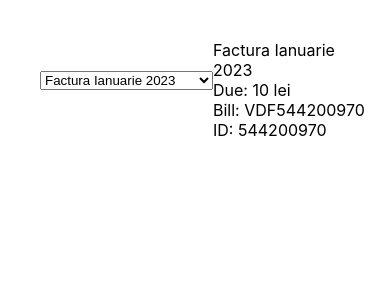
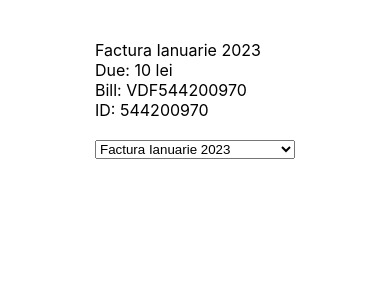
Before and after one commit to mogosbogdan/Dropdown, a React (Create React App) app: page / in a window 390 px wide. Shown: the top 300 px of the page. Built offline with nearby package versions, Linux system fonts and the light colour scheme.

Commit message:
mobile version

```diff
--- a/src/App.css
+++ b/src/App.css
@@ -7,9 +7,22 @@
 .dropdown {
   margin-left: 20px;
   align-self: center;
+  width: 200px;
+
 }
 
 .invoiceDetails {
   margin-top: 20px;
   width: 200px;
+  align-self: center;
 }
+
+@media screen and (max-width: 430px) {
+  .App {
+    flex-direction: column-reverse;
+  }
+  .dropdown {
+    margin-left: 0;
+    margin-top: 20px;
+  }
+}
```
